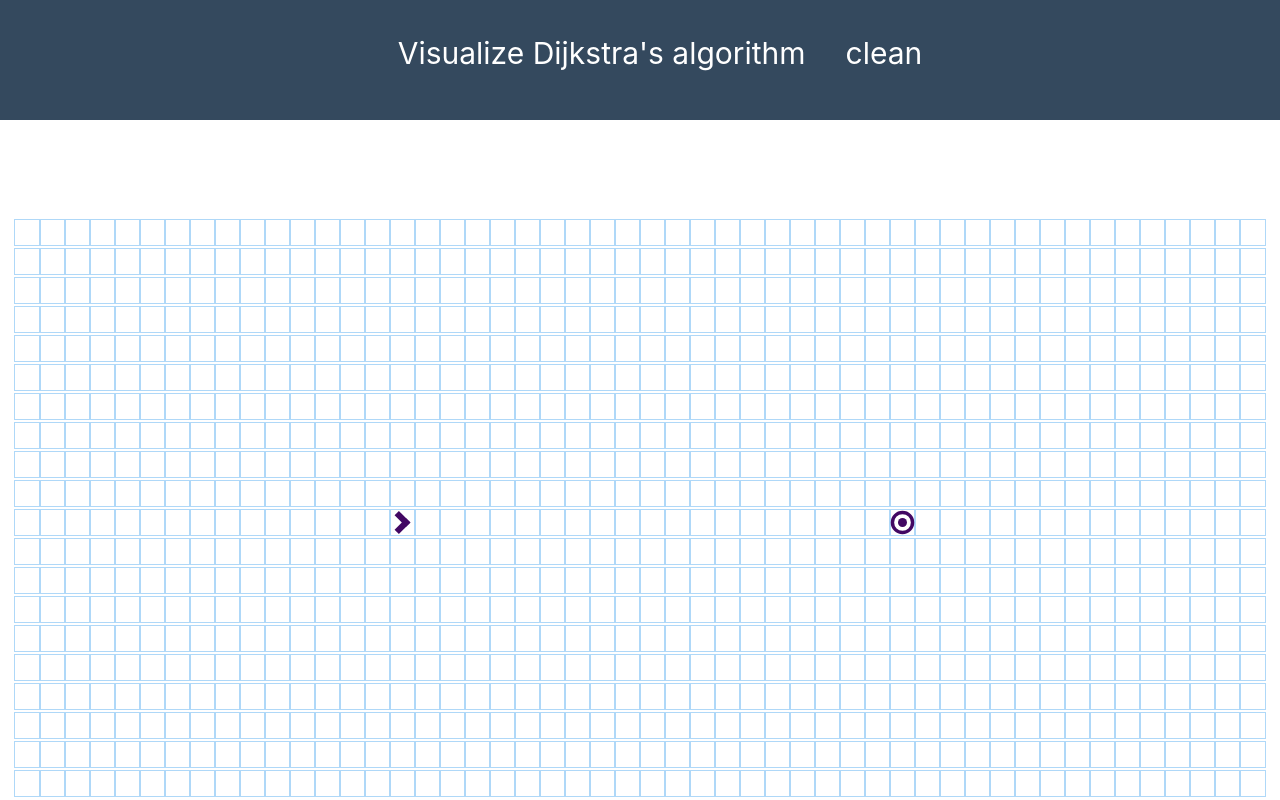
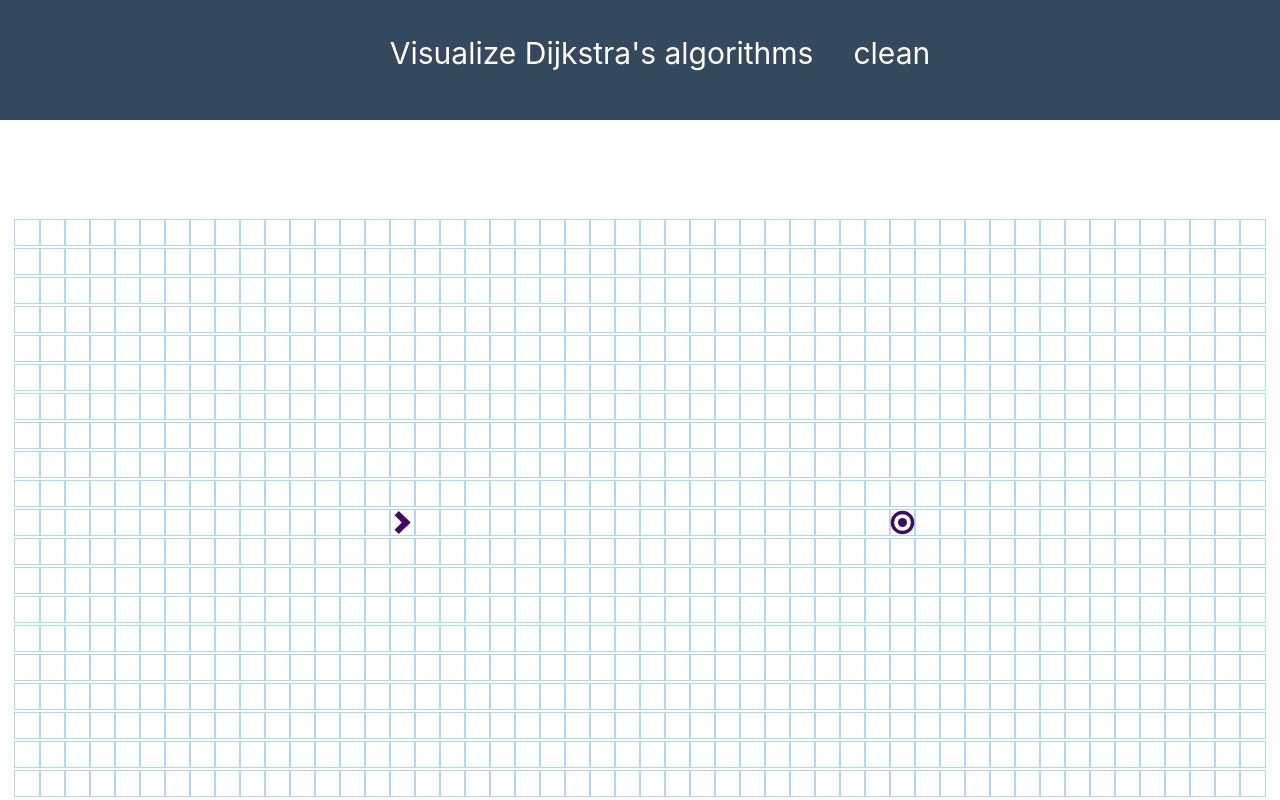
Before and after one commit to ChenAzulai/Pathfinding-Visualizer, a React (Create React App) app: page / in a window 1280 px wide. Built offline with nearby package versions, Linux system fonts and the light colour scheme.

Commit message:
first commit

```diff
--- a/src/PathfindingVisualizer/PathfindingVisualizer.jsx
+++ b/src/PathfindingVisualizer/PathfindingVisualizer.jsx
@@ -130,7 +130,7 @@ export default class PathfindingVisualizer extends Component {
                     <ul className="nav">
                         <li id="visualize-btn">
                             <a href="#" onClick={() => this.visualizeDijkstra()}>
-                                Visualize Dijkstra's algorithm
+                                Visualize Dijkstra's algorithms
                             </a>
                         </li>
                         <li id="clean-btn">
```
